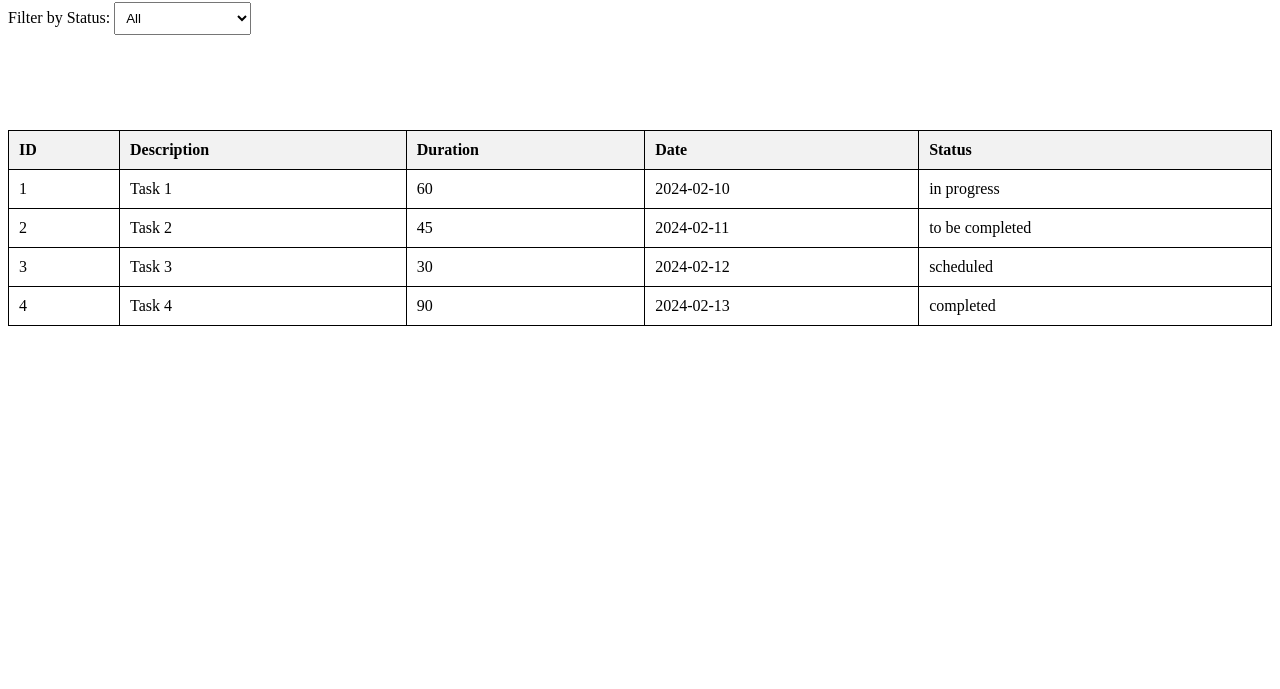
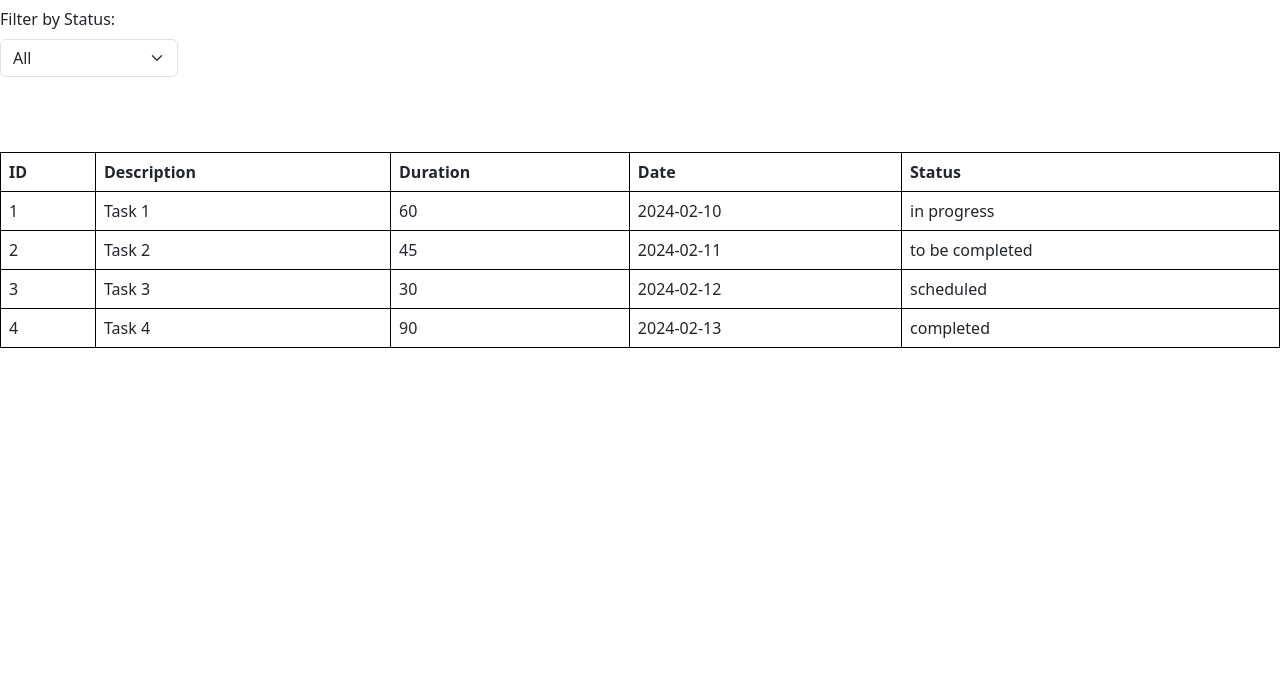
Before and after one commit to LightDestory/IoT_CapybaraSafe, a plain HTML site: page web/frontend/index.html in a window 1280 px wide. Shown: the part 111-800 px from the top of the page. Drawn offline with nearby package versions, Linux system fonts and the light colour scheme.

Commit message:
Add Bootstrap and Vue

```diff
--- a/web/frontend/index.html
+++ b/web/frontend/index.html
@@ -6,24 +6,28 @@
     <meta charset="UTF-8">
     <meta name="viewport" content="width=device-width, initial-scale=1.0">
     <title>Activities Dashboard</title>
+    <!-- Bootstrap CSS -->
+    <link rel="stylesheet" href="https://cdn.jsdelivr.net/npm/bootstrap@5.3.0/dist/css/bootstrap.min.css">
     <link rel="stylesheet" type="text/css" href="styles.css">
 </head>
 
 <body>
 
-    <h2>Activities Dashboard</h2>
+    <div id="app">
+        <h2 class="mt-3">Activities Dashboard</h2>
 
-    <label for="statusFilter">Filter by Status:</label>
-    <select id="statusFilter" onchange="filterTable()">
-        <!-- Setto il valore di statusFilter  e filterTable() definita in script.js-->
+        <div class="mt-3">
+            <label for="statusFilter" class="form-label">Filter by Status:</label>
+            <select id="statusFilter" class="form-select" v-model="selectedStatus" @change="filterTable">
                 <option value="all">All</option>
                 <option value="in progress">In Progress</option>
                 <option value="to be completed">To be Completed</option>
                 <option value="scheduled">Scheduled</option>
                 <option value="completed">Completed</option>
             </select>
+        </div>
 
-    <table>
+        <table class="table mt-3">
             <thead> <!--Intestazione della tabella, puoi eliminarla ma a me piace è cute -->
                 <!-- Creo la Tabella carina carina -->
                 <tr>
@@ -38,7 +42,11 @@
                 <!-- Popoliamo la tabella con i dati di JavaScript -->
             </tbody>
         </table>
-
+    </div>
+    <!-- Vue.js -->
+    <script src="https://cdn.jsdelivr.net/npm/vue@2.6.14/dist/vue.js"></script>
+    <!-- Bootstrap JS -->
+    <script src="https://cdn.jsdelivr.net/npm/bootstrap@5.3.0/dist/js/bootstrap.bundle.min.js"></script>
     <script src="script.js"></script>
 </body>
 
--- a/web/frontend/script.js
+++ b/web/frontend/script.js
@@ -44,5 +44,17 @@ function filterTable() {
     populateTable(filteredData);
 }
 
-// Inizializzo la tabella all'inizio altrimenti non si vede appena apro la pagina
-populateTable(mockData);
+// Creazione di un'istanza di Vue.js
+var app = new Vue({
+    el: '#app',
+    data: {
+        selectedStatus: 'all'
+    },
+    methods: {
+        filterTable: filterTable
+    },
+    mounted: function () {
+        // Popolazione iniziale della tabella
+        populateTable(mockData);
+    }
+});
--- a/web/frontend/styles.css
+++ b/web/frontend/styles.css
@@ -1,12 +1,15 @@
 table {
     width: 100%;
-    border-collapse: collapse; /*Crea Linee tabella */
-    margin-top: 20px; /*Distacco della tabella */
+    border-collapse: collapse;
+    /*Crea Linee tabella */
+    margin-top: 20px;
+    /*Distacco della tabella */
 }
 
 th,
 td {
-    border: 1px solid #000000;/* Colore Linee tabella */
+    border: 1px solid #000000;
+    /* Colore Linee tabella */
     padding: 10px;
     text-align: left;
 }
@@ -17,5 +20,13 @@ th {
 
 select {
     padding: 7px;
-    margin-bottom: 75px; /*Serve per evitare che la tendina del tag <option> copra la tabella*/
+    margin-bottom: 75px;
+    /*Serve per evitare che la tendina del tag <option> copra la tabella*/
 }
+
+#statusFilter {
+    width: auto;
+    /* Imposta la larghezza a "auto" o ad un valore specifico */
+    max-width: 400px;
+    /* Imposta una larghezza massima a tuo piacimento */
+}
```
Lines whose indentation alone changed are shown as unchanged.
